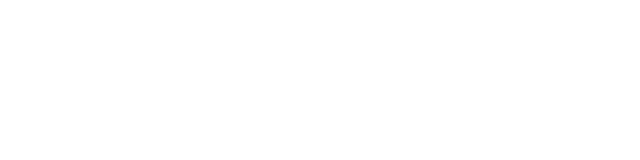
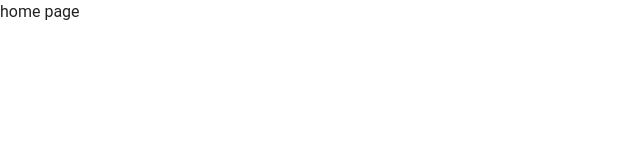
Before and after one commit to Skytvvo/immensus-client, a Nuxt app: page / in a window 1280 px wide. Shown: the top 160 px of the page, without its empty margins (0-640 px from the left). Built offline with nearby package versions, Linux system fonts and the light colour scheme.

Commit message:
feat(Init): - created necessary folders structure

```diff
--- /dev/null
+++ b/pages/index.vue
@@ -0,0 +1,5 @@
+<template>
+  <div>
+    home page
+  </div>
+</template>
```
